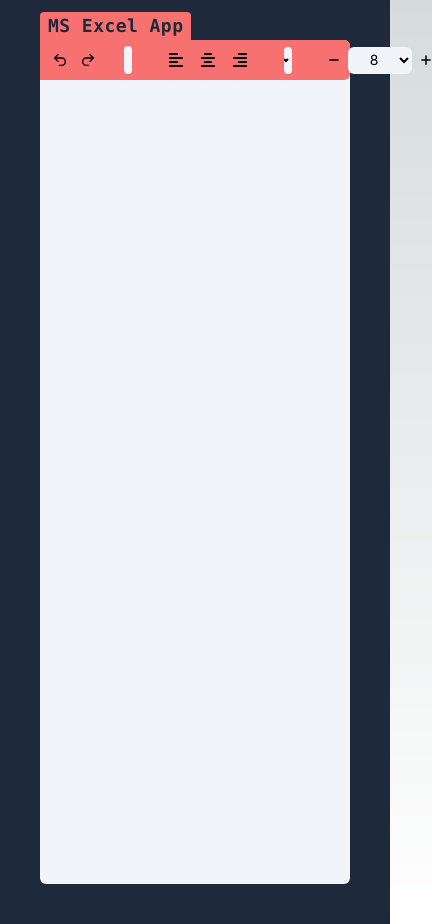
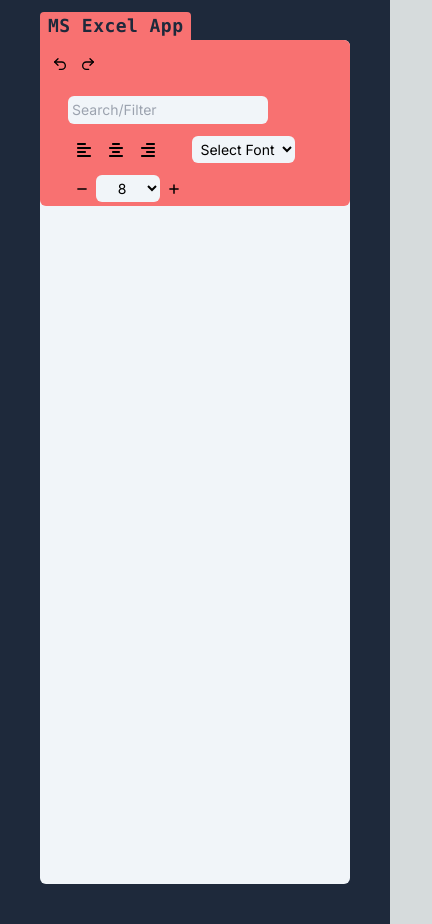
Before and after one commit to Akokashte/GridGeniusXl, a Next.js app: page / in a window 390 px wide. Shown: the whole page, 432 px wide, since content can reach past the window. Built offline with nearby package versions, Linux system fonts and the light colour scheme.

Commit message:
add: feature bar responsive

```diff
--- a/app/page.js
+++ b/app/page.js
@@ -12,7 +12,7 @@
     <main className="flex min-h-screen flex-col items-center p-10 bg-slate-800">
       <div className="bg-slate-100 w-full h-screen justify-center rounded-md relative">
         {/* Features Section */}
-        <div className="px-3 bg-red-400 w-full h-auto rounded-r-md items-center flex gap-3">
+        <div className="px-3 py-1 @media bg-red-400 w-full h-auto rounded-r-md  rounded-b-md items-center flex flex-wrap gap-3 ">
           <h1 className="bg-red-400 rounded-t text-lg px-2 font-mono text-center font-extrabold tracking-wide cursor-default select-none absolute left-0 -top-7 text-slate-800">MS Excel App</h1>
 
           {/* Undo Redo */}
```
